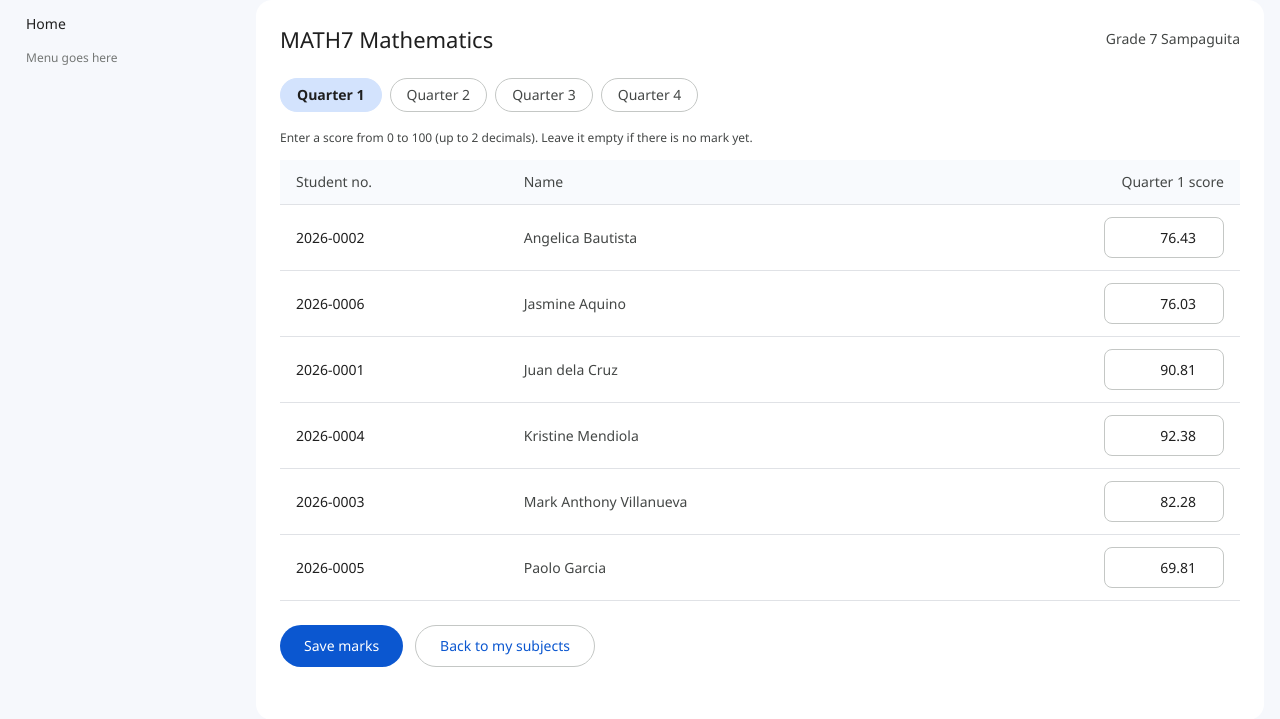
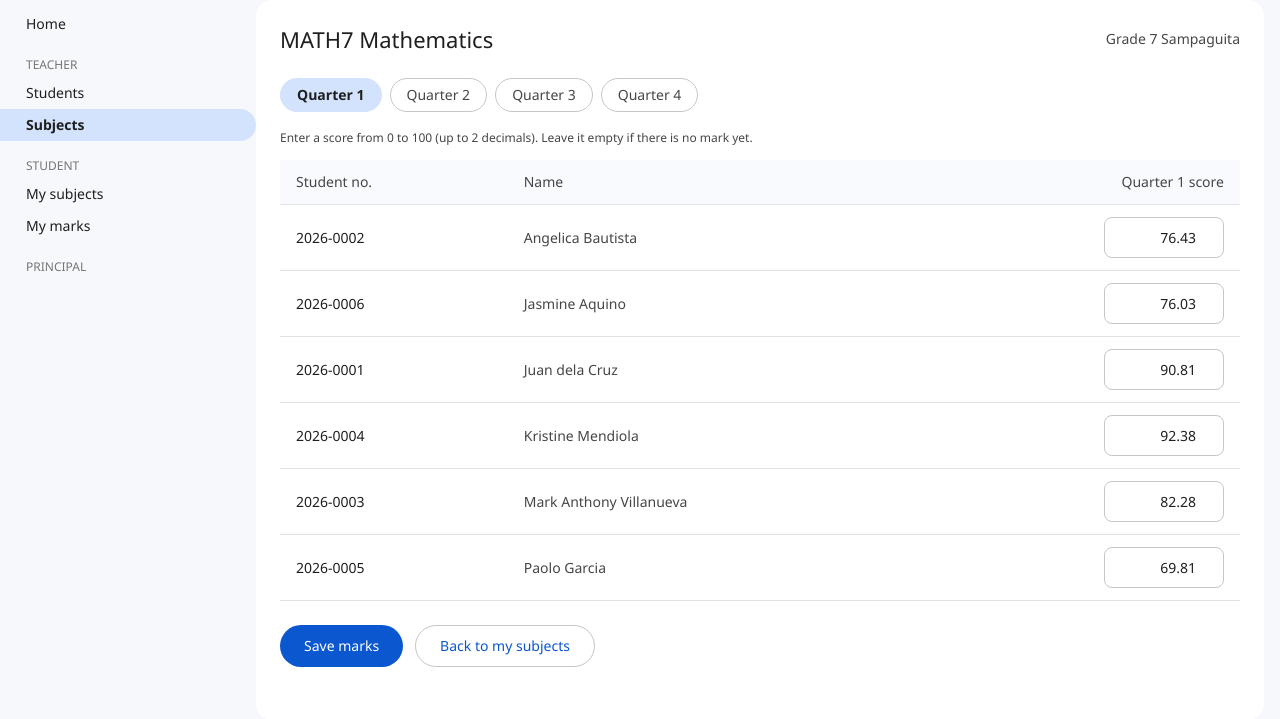
Before and after one commit to re-code1/laravel-capstone-2, a Laravel app: page /subjects/1/marks in a window 1280 px wide. Shown: the part 64-783 px from the top of the page. Run offline with Laravel 12, Linux system fonts and the light colour scheme; a user stored in the database is signed in; data comes from the database, SQL or seed files in the repository.

Commit message:
Add role menu to layout
Co-Authored-By: Claude Sonnet 5.5 <noreply@anthropic.com>

```diff
--- a/resources/views/layouts/app.blade.php
+++ b/resources/views/layouts/app.blade.php
@@ -29,15 +29,39 @@
         @auth
             <nav class="sidebar" aria-label="Main menu">
                 <a href="{{ url('/') }}" @class(['active' => request()->is('/')])>Home</a>
-                {{-- Seat 5: student portal links (added with seat 2's permission). --}}
-                @if (auth()->user()->hasRole('student'))
-                    <a href="{{ route('portal.subjects') }}" @class(['active' => request()->routeIs('portal.subjects')])>My subjects</a>
-                    <a href="{{ route('portal.marks') }}" @class(['active' => request()->routeIs('portal.marks')])>My marks</a>
+
+                {{-- Admin sees every link, under small headings so the two "Students" links are clear. --}}
+                @php($isAdmin = auth()->user()->hasRole('admin'))
+
+                @if ($isAdmin || auth()->user()->hasRole('teacher'))
+                    @if ($isAdmin) <div class="menu-heading">Teacher</div> @endif
+                    @if (Route::has('students.index'))
+                        <a href="{{ route('students.index') }}" @class(['active' => request()->routeIs('students.*')])>Students</a>
+                    @endif
+                    @if (Route::has('subjects.index'))
+                        <a href="{{ route('subjects.index') }}" @class(['active' => request()->routeIs('subjects.*', 'marks.*')])>Subjects</a>
+                    @endif
                 @endif
-                {{-- Menu goes here. The real role menu comes in Wave 3. --}}
-                @unless (auth()->user()->hasRole('student'))
-                    <div class="menu-note">Menu goes here</div>
-                @endunless
+
+                @if ($isAdmin || auth()->user()->hasRole('student'))
+                    @if ($isAdmin) <div class="menu-heading">Student</div> @endif
+                    @if (Route::has('portal.subjects'))
+                        <a href="{{ route('portal.subjects') }}" @class(['active' => request()->routeIs('portal.subjects')])>My subjects</a>
+                    @endif
+                    @if (Route::has('portal.marks'))
+                        <a href="{{ route('portal.marks') }}" @class(['active' => request()->routeIs('portal.marks')])>My marks</a>
+                    @endif
+                @endif
+
+                @if ($isAdmin || auth()->user()->hasRole('principal'))
+                    @if ($isAdmin) <div class="menu-heading">Principal</div> @endif
+                    @if (Route::has('principal.students'))
+                        <a href="{{ route('principal.students') }}" @class(['active' => request()->routeIs('principal.students')])>{{ $isAdmin ? 'All students' : 'Students' }}</a>
+                    @endif
+                    @if (Route::has('principal.teachers'))
+                        <a href="{{ route('principal.teachers') }}" @class(['active' => request()->routeIs('principal.teachers')])>Teachers</a>
+                    @endif
+                @endif
             </nav>
         @endauth
 
```
